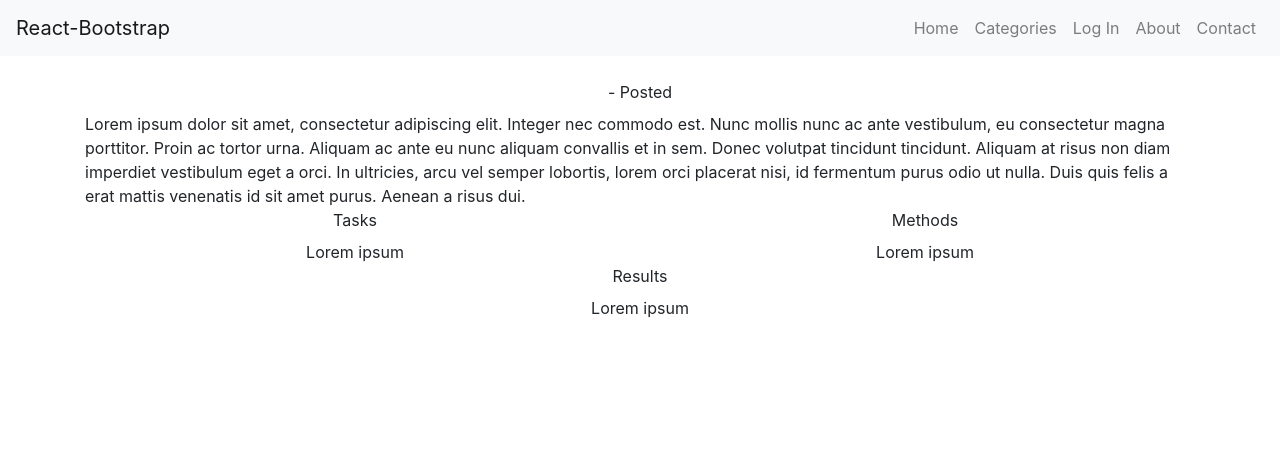
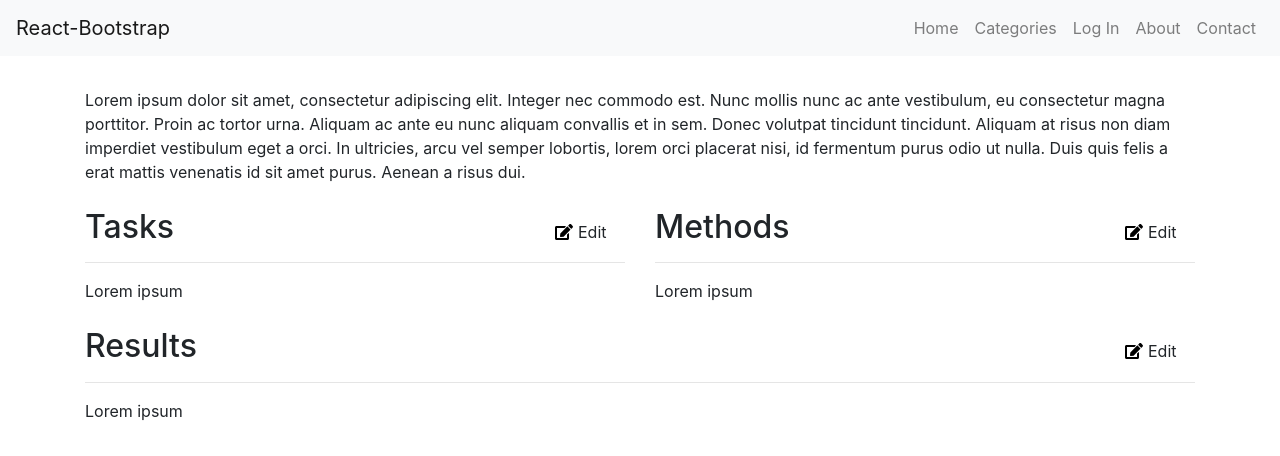
Before and after one commit to unitaryfund/metriq-app, a React (Create React App) app: page /Submission/1 in a window 1280 px wide. Shown: the top 456 px of the page. Built offline with nearby package versions, Linux system fonts and the light colour scheme; no server answers.

Commit message:
Submission.js basic styling

```diff
--- a/src/App.css
+++ b/src/App.css
@@ -91,8 +91,23 @@ form > .row > label {
   vertical-align: -125px;
 }
 
+.submission-detail-container {
+  text-align: left;
+}
+
 .submission-button {
   width: 80px;
   height: 38px;
   margin: 4px;
 }
+
+.edit-button {
+  width: 80px;
+  height: 40px;
+  margin: 4px;
+  font-size: 0.5em;
+}
+
+.edit-button-icon {
+  color: black;
+}
--- a/src/views/Submission.js
+++ b/src/views/Submission.js
@@ -2,6 +2,11 @@ import axios from 'axios'
 import React from 'react'
 import config from './../config'
 import ErrorHandler from './../components/ErrorHandler'
+import { library } from '@fortawesome/fontawesome-svg-core'
+import { FontAwesomeIcon } from '@fortawesome/react-fontawesome'
+import { faEdit } from '@fortawesome/free-solid-svg-icons'
+
+library.add(faEdit)
 
 class Submission extends React.Component {
   constructor (props) {
@@ -24,30 +29,32 @@ class Submission extends React.Component {
 
   render () {
     return (
-      <div className='container'>
+      <div className='container submission-detail-container'>
         <header>{this.state.item.name}</header>
         <br />
         <div className='row'>
           <div className='col-md-12'>
-            <div className='submission-heading'>{this.state.item.submissionName} - Posted {this.state.item.submittedDate} {this.props.isEditView && ' - '} {this.props.isEditView && <b>{this.props.isUnderReview ? 'Under Review' : 'Approved'}</b>}</div>
+            <div><h1>{this.state.item.submissionName}</h1></div>
             <div className='submission-description'>
               Lorem ipsum dolor sit amet, consectetur adipiscing elit. Integer nec commodo est. Nunc mollis nunc ac ante vestibulum, eu consectetur magna porttitor. Proin ac tortor urna. Aliquam ac ante eu nunc aliquam convallis et in sem. Donec volutpat tincidunt tincidunt. Aliquam at risus non diam imperdiet vestibulum eget a orci. In ultricies, arcu vel semper lobortis, lorem orci placerat nisi, id fermentum purus odio ut nulla. Duis quis felis a erat mattis venenatis id sit amet purus. Aenean a risus dui.
             </div>
           </div>
         </div>
+        <br />
         <div className='row'>
           <div className='col-md-6'>
-            <div className='submission-heading'>Tasks</div>
+            <div><h2>Tasks <button className='float-right edit-button btn'><FontAwesomeIcon className='edit-button-icon' icon='edit' /> Edit</button></h2><hr /></div>
             <div>Lorem ipsum</div>
           </div>
           <div className='col-md-6'>
-            <div className='submission-heading'>Methods</div>
+            <div><h2>Methods <button className='float-right edit-button btn'><FontAwesomeIcon className='edit-button-icon' icon='edit' /> Edit</button></h2><hr /></div>
             <div>Lorem ipsum</div>
           </div>
         </div>
+        <br />
         <div className='row'>
           <div className='col-md-12'>
-            <div className='submission-heading'>Results</div>
+            <div><h2>Results <button className='float-right edit-button btn'><FontAwesomeIcon className='edit-button-icon' icon='edit' /> Edit</button></h2><hr /></div>
             <div>Lorem ipsum</div>
           </div>
         </div>
```
